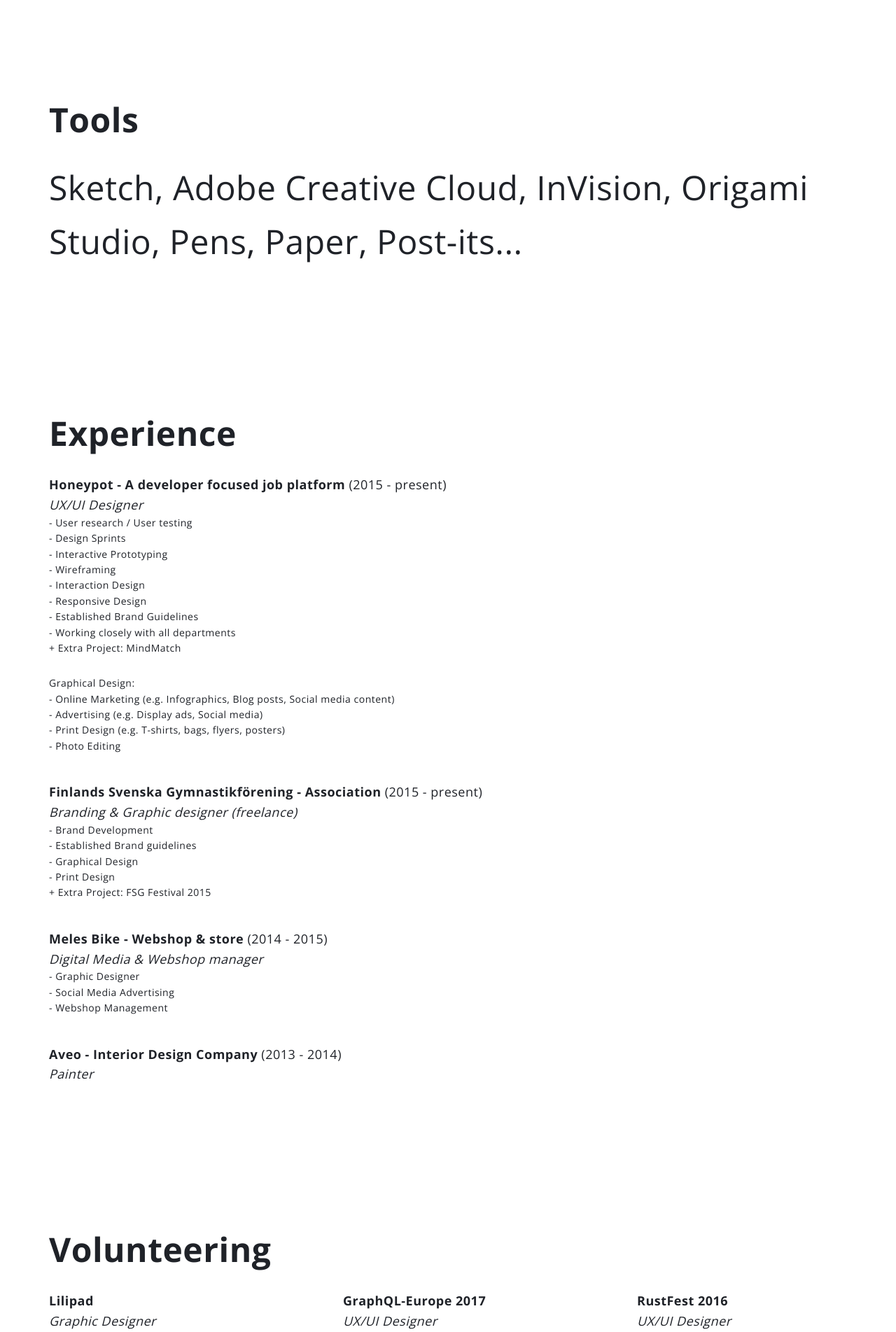
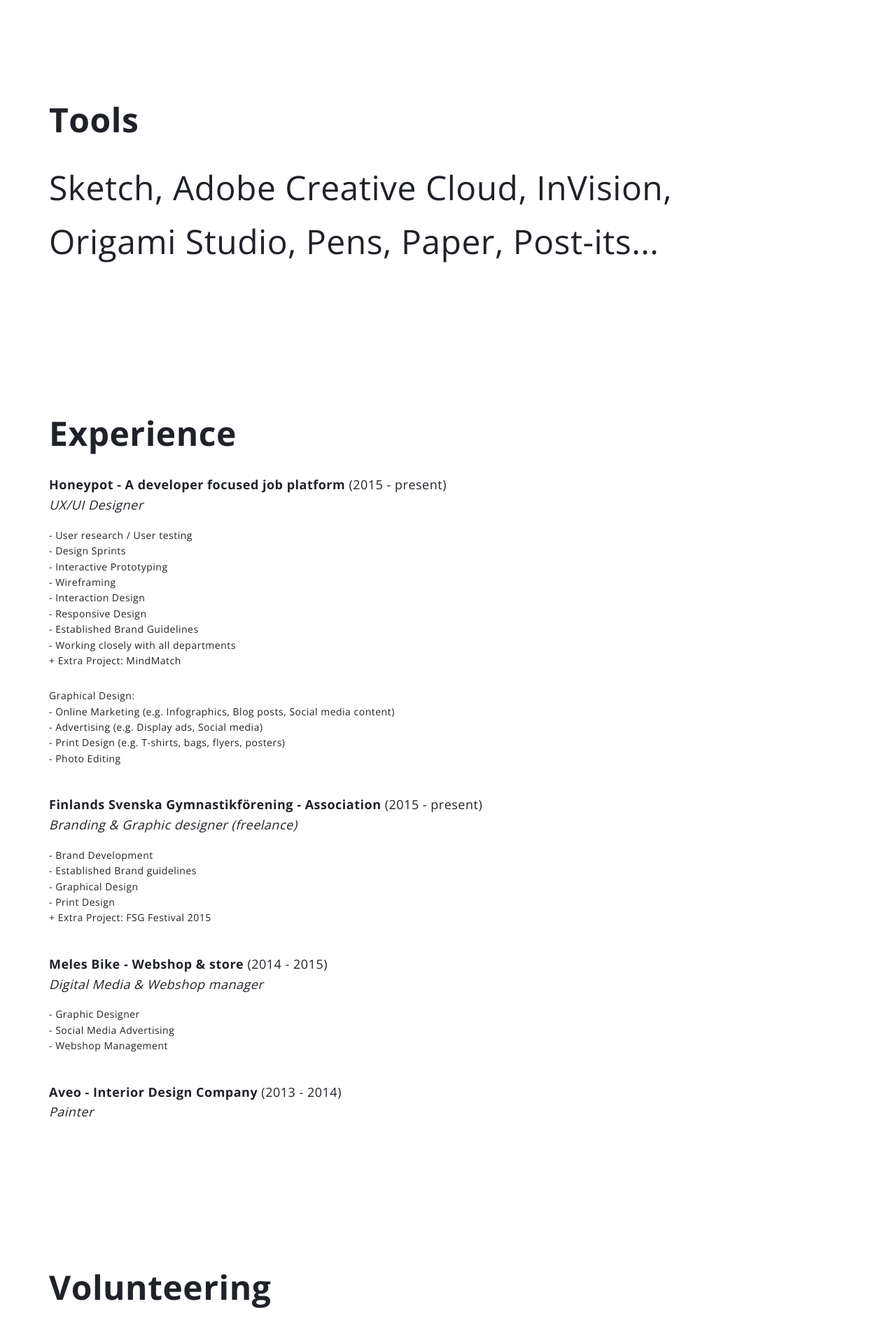
Before and after one commit to Batjohe/dahlroosjohanna.com, a Jekyll site: the page built from index.html, in a window 1280 px wide. Shown: the part 767-2670 px from the top of the page at 70% size. Built offline with Jekyll 4.4.1, drawn with Linux system fonts in a browser that asks for light colours.

Commit message:
nag nag nag

```diff
--- a/_sass/about.sass
+++ b/_sass/about.sass
@@ -39,6 +39,10 @@
     line-height: 1.7
     letter-spacing: 0.5px
 
+  .tools
+    .shiver-me-timbers
+      max-width: 900px
+
   .experience
     &__part
       margin-bottom: 40px
@@ -51,6 +55,7 @@
           display: flex
 
       &__subtitle
+        margin-bottom: 18px
 
       &__list
         display: flex
@@ -59,9 +64,6 @@
         letter-spacing: 0.5px
         line-height: 1.6
         margin-bottom: 28px
-
-        &:first-of-type
-          margin-top: 18px
 
         &:last-of-type
           margin-bottom: 0
--- a/index.html
+++ b/index.html
@@ -19,10 +19,10 @@
   <p class="intro">My name is Johanna Dahlroos. I am currently working as the UX/UI Designer for Honeypot and as a freelance designer. Born in Finland, based in Berlin.</p>
 </section>
 
-<section>
+<section class="tools">
   <h1>Tools</h1>
 
-  <h1 class="regular">Sketch, Adobe Creative Cloud, InVision, Origami Studio, Pens, Paper, Post-its...</h1>
+  <h1 class="regular shiver-me-timbers">Sketch, Adobe Creative Cloud, InVision, Origami Studio, Pens, Paper, Post-its...</h1>
 </section>
 
 <section class="experience">
```
